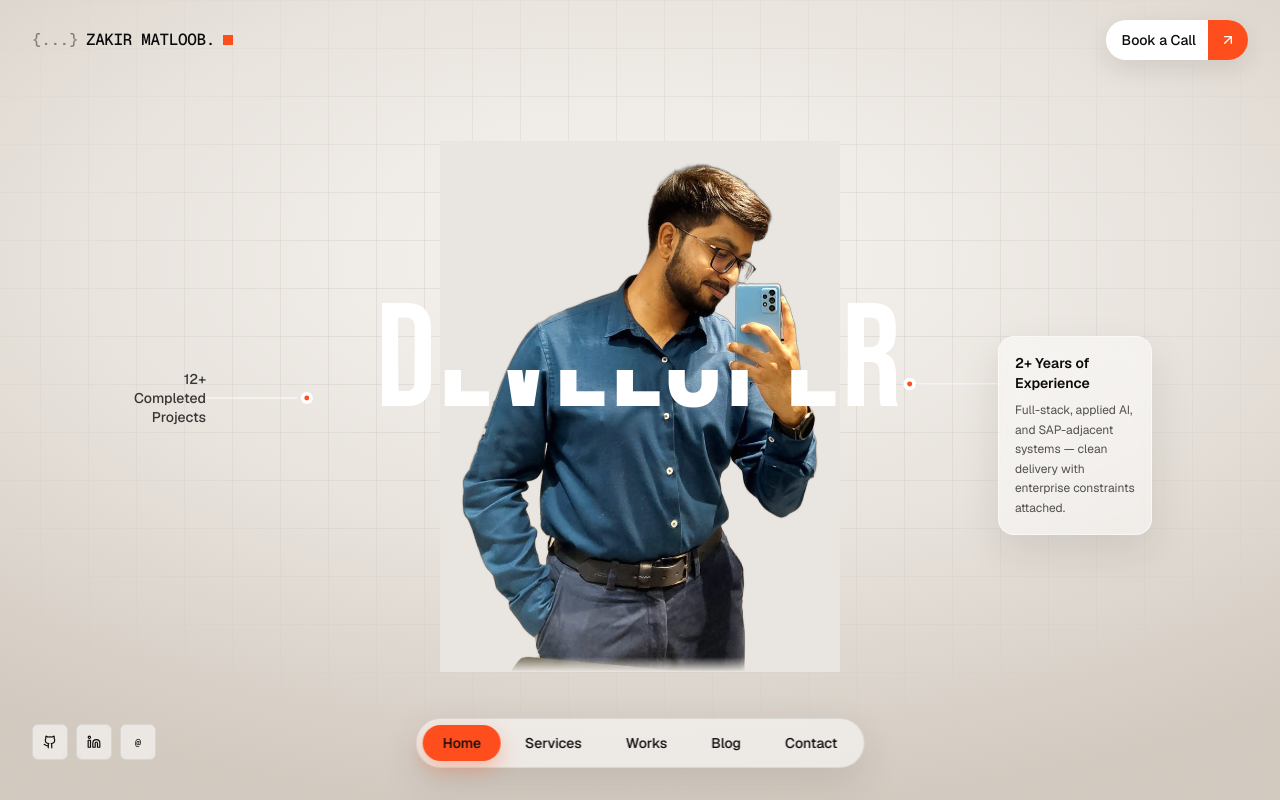
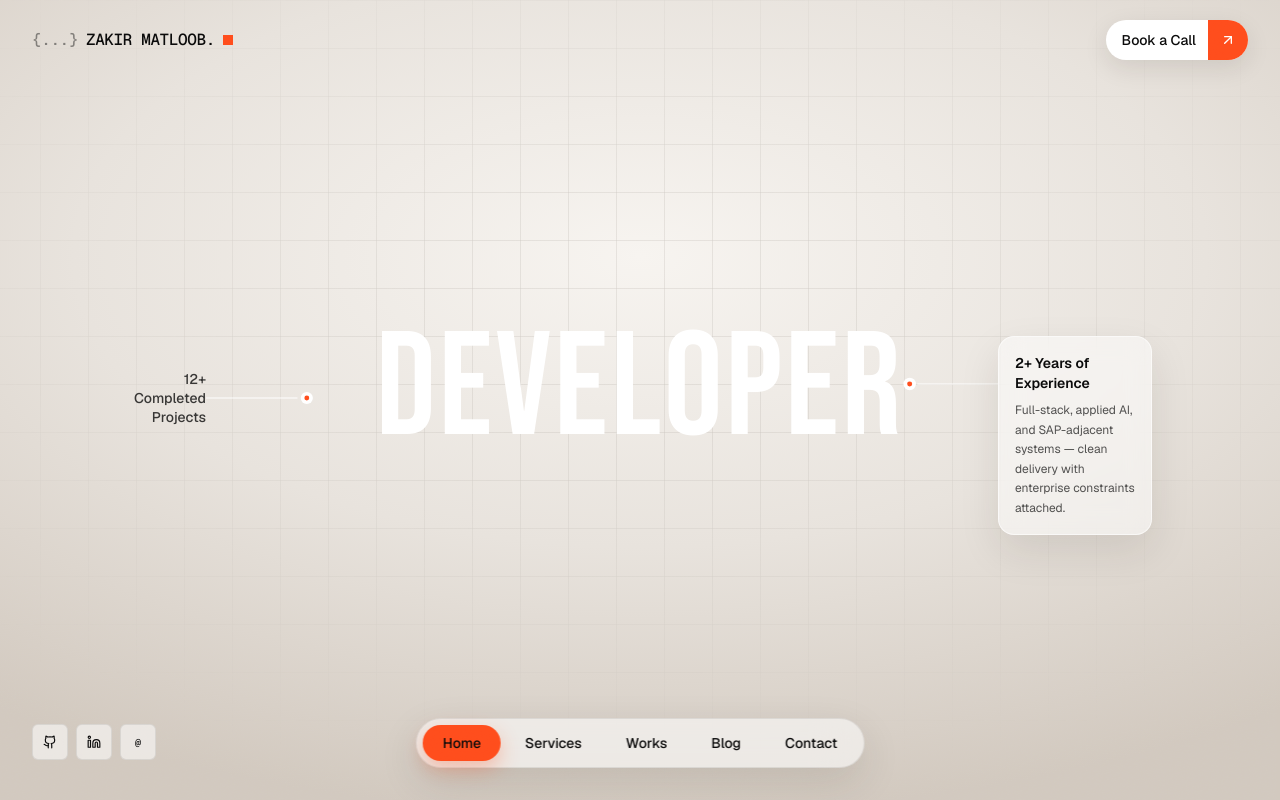
Before and after one commit to ZakirCodeArchitect/zakir-matloob, a Next.js app: page / in a window 1280 px wide. Shown: the top 800 px of the page. Built offline with nearby package versions, Linux system fonts and the light colour scheme.

Commit message:
Remove hero portrait and keep type-forward layout
Drop the cutout image and dual clip-path layers so DEVELOPER sits
centered on the paper grid without a figure in front.

Co-authored-by: zakirmatloob149 <zakirmatloob149@gmail.com>

```diff
--- a/src/components/sections/hero.tsx
+++ b/src/components/sections/hero.tsx
@@ -1,7 +1,6 @@
 "use client";
 
 import { ArrowUpRight, Github, Linkedin } from "lucide-react";
-import Image from "next/image";
 import Link from "next/link";
 import { usePathname } from "next/navigation";
 import type { ReactNode } from "react";
@@ -28,36 +27,11 @@ export function Hero() {
       <HeroTopBar />
 
       <div className="relative mx-auto flex min-h-[100svh] max-w-[1440px] flex-col px-5 pb-28 pt-24 md:px-8 md:pb-32 md:pt-28">
-        <div className="relative mx-auto flex w-full max-w-5xl flex-1 items-end justify-center">
-          {/* Back type — solid condensed, no stroke/blur/pixel */}
-          <p
-            aria-hidden
-            className="pointer-events-none absolute left-1/2 top-[41%] z-0 w-[132%] -translate-x-1/2 -translate-y-1/2 text-center font-condensed text-[17vw] leading-none tracking-[0.04em] text-white select-none [text-rendering:geometricPrecision] md:top-[45%] md:text-[11.5vw]"
-          >
-            DEVELOPER
-          </p>
-
-          <div className="relative z-10 w-full max-w-[500px]">
-            <div className="relative mx-auto aspect-[3/4] w-full max-w-[400px]">
-              <Image
-                src="/images/hero-cutout.png"
-                alt={`${site.name}, software engineer`}
-                fill
-                priority
-                className="object-contain object-bottom"
-                sizes="(max-width: 768px) 90vw, 400px"
-              />
-            </div>
-          </div>
-
-          {/* Front type — hard clip only, no shadow */}
-          <p
-            aria-hidden
-            className="pointer-events-none absolute left-1/2 top-[41%] z-20 w-[132%] -translate-x-1/2 -translate-y-1/2 text-center font-condensed text-[17vw] leading-none tracking-[0.04em] text-white select-none [text-rendering:geometricPrecision] md:top-[45%] md:text-[11.5vw]"
-            style={{ clipPath: "inset(54% 0 0 0)" }}
-          >
-            DEVELOPER
-          </p>
+        <div className="relative mx-auto flex w-full max-w-5xl flex-1 items-center justify-center">
+          <h1 className="pointer-events-none w-[132%] text-center font-condensed text-[17vw] leading-none tracking-[0.04em] text-white select-none [text-rendering:geometricPrecision] md:text-[11.5vw]">
+            <span className="sr-only">{site.name} — software engineer</span>
+            <span aria-hidden>DEVELOPER</span>
+          </h1>
 
           <div className="absolute left-0 top-[46%] z-30 hidden max-w-[190px] lg:block">
             <div className="relative pr-28">
```
